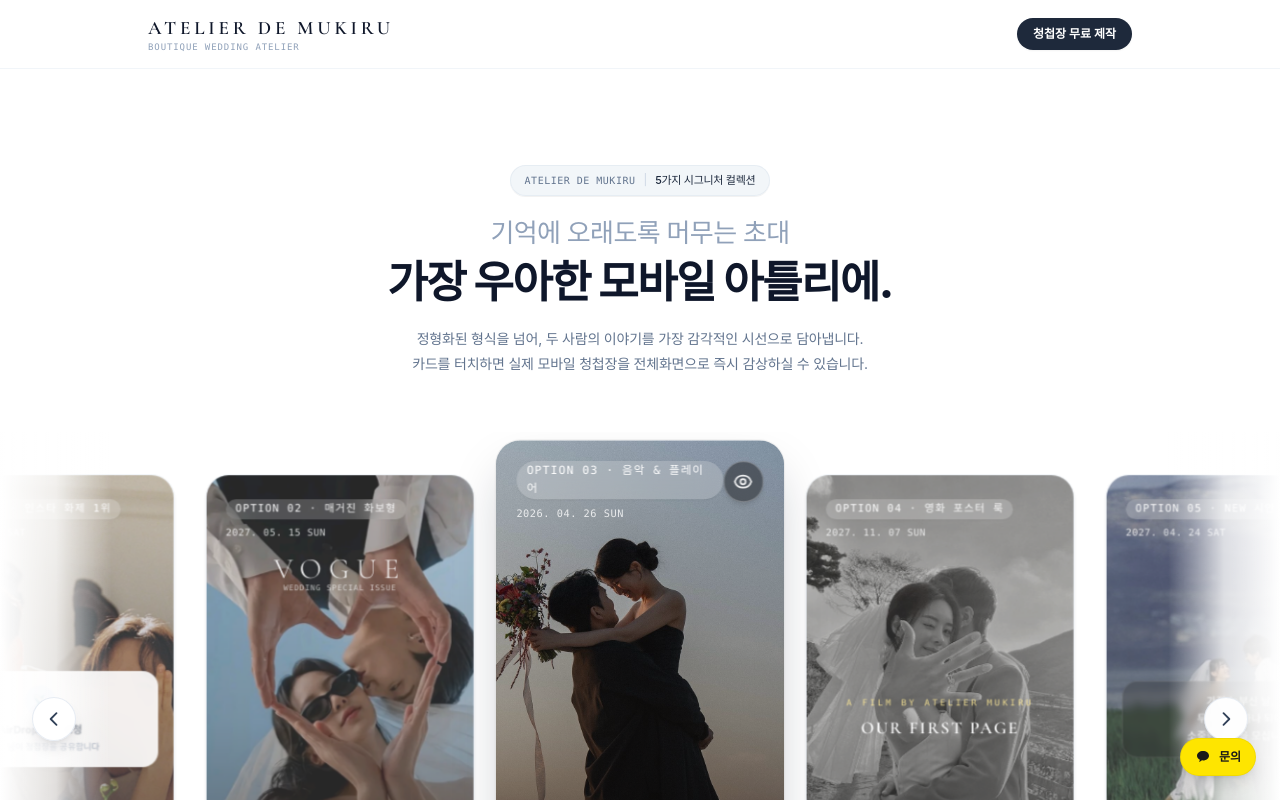
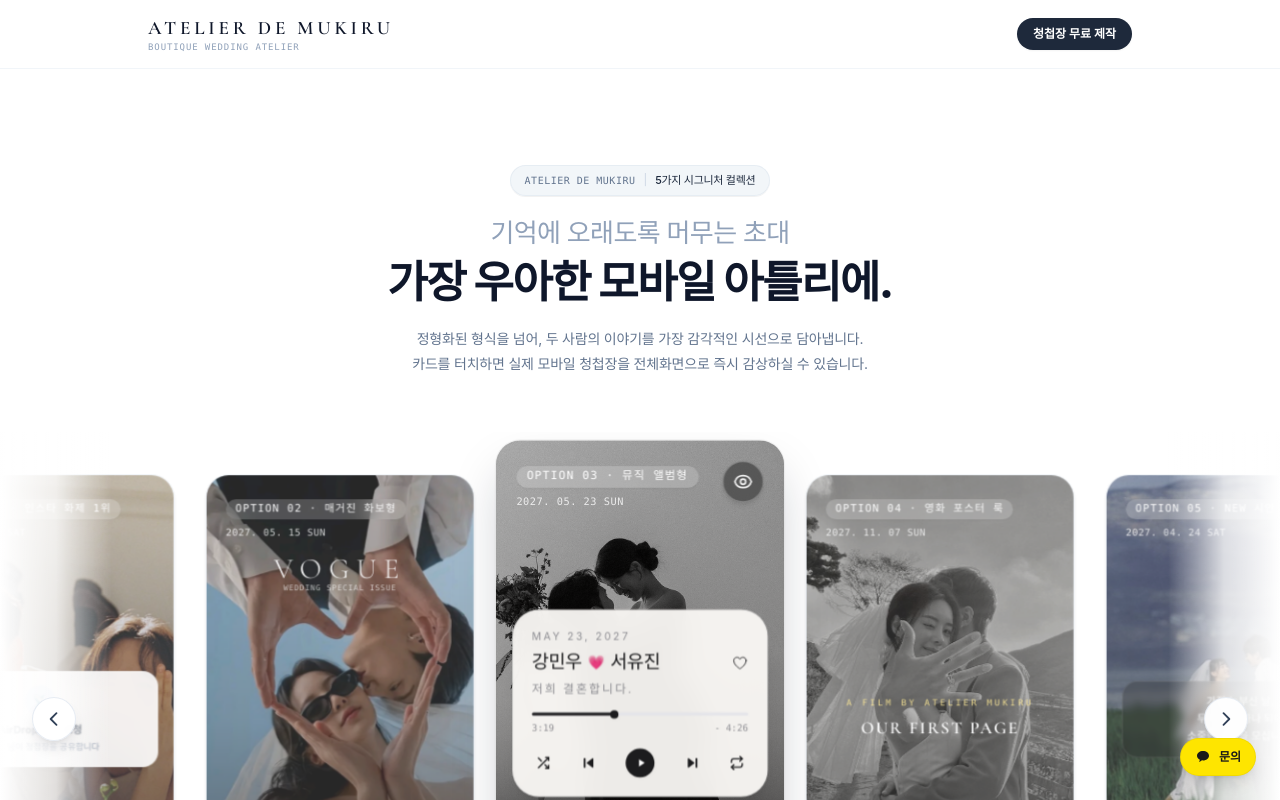
Before and after one commit to yoongunyong/wedding-card, a Next.js app: page / in a window 1280 px wide. Shown: the top 800 px of the page. Built offline with nearby package versions, Linux system fonts and the light colour scheme; a web font is replaced by a local one.

Commit message:
메인화면 시안3 이미지 불일치 수정

```diff
--- a/components/landing/HeroCardSwiper.jsx
+++ b/components/landing/HeroCardSwiper.jsx
@@ -42,11 +42,11 @@ const OFFICIAL_TEMPLATES = [
     category: 'OPTION 03',
     title: '감성 플레이리스트',
     subTitle: 'Wedding Playlist',
-    badge: '음악 & 플레이어',
-    dateText: '2026. 04. 26 SUN',
+    badge: '뮤직 앨범형',
+    dateText: '2027. 05. 23 SUN',
     names: '강민우 · 서유진',
     venue: '빌라드지디 청담',
-    image: '/playlist-couple.png',
+    image: '/samples/main-03-playlist.jpg',
     concept: '미니멀 뮤직 플레이어 카드 & 실시간 BGM',
     accentColor: 'from-stone-950/90 via-stone-900/40 to-transparent',
     type: 'playlist',
@@ -403,7 +403,7 @@ export default function HeroCardSwiper() {
                   <img
                     src={card.image}
                     alt={card.title}
-                    className="absolute inset-0 w-full h-full object-cover transition-transform duration-700 group-hover:scale-105"
+                    className={`absolute inset-0 w-full h-full object-cover transition-transform duration-700 group-hover:scale-105 ${card.type === 'playlist' ? 'grayscale contrast-105' : ''}`}
                     loading="lazy"
                   />
 
@@ -417,7 +417,7 @@ export default function HeroCardSwiper() {
                   {/* 카드 상단 헤더: 옵션 넘버 & 날짜 & 우측 '눈(Eye)' 퀵뷰 버튼 */}
                   <div className="relative z-10 p-4 sm:p-5 flex items-start justify-between">
                     <div>
-                      <span className="inline-block px-2.5 py-0.5 rounded-full bg-white/20 backdrop-blur-md text-[10px] sm:text-[11px] font-mono tracking-widest text-white uppercase shadow-xs">
+                      <span className="inline-block px-2.5 py-0.5 rounded-full bg-white/20 backdrop-blur-md text-[10px] sm:text-[11px] font-mono tracking-widest text-white uppercase shadow-xs whitespace-nowrap">
                         {card.category} · {card.badge}
                       </span>
                       <p className="font-mono text-[10px] text-white/80 tracking-wider mt-1.5">
@@ -471,14 +471,87 @@ export default function HeroCardSwiper() {
                   )}
 
                   {card.type === 'playlist' && (
-                    <div className="absolute inset-x-4 bottom-24 z-10 pointer-events-none">
-                      <div className="bg-black/40 backdrop-blur-md px-3 py-2 rounded-xl border border-white/10">
-                        <div className="flex items-center justify-between text-[9px] font-mono text-white/80 mb-1">
-                          <span>Track 01. Two of Us</span>
-                          <span>02:45</span>
+                    <div className="absolute inset-x-3.5 sm:inset-x-4 top-1/2 -translate-y-1/2 z-10 pointer-events-none">
+                      <div className="bg-[#FAF8F5]/95 backdrop-blur-md p-4 sm:p-4.5 rounded-[26px] shadow-xl border border-stone-200/80 text-left select-none">
+                        {/* 1. 영문 날짜 */}
+                        <span className="text-[10px] font-sans tracking-[0.24em] text-[#8E8E93] font-normal uppercase block mb-1">
+                          MAY 23, 2027
+                        </span>
+
+                        {/* 2. 신랑 💗 신부 (정통 본명조 Noto Serif KR) & 우측 라인 하트 (시안 3 원본 100% 일치) */}
+                        <div className="flex items-center justify-between">
+                          <h4
+                            style={{ fontFamily: "'Noto Serif KR', 'Nanum Myeongjo', serif" }}
+                            className="text-[17px] sm:text-[18px] font-normal text-[#1C1C1E] tracking-tight flex items-center gap-1"
+                          >
+                            <span>강민우</span>
+                            <span className="text-[13px] mx-0.5">💗</span>
+                            <span>서유진</span>
+                          </h4>
+
+                          {/* 시안 3 원본 얇은 미니멀 라인 하트 SVG */}
+                          <svg
+                            className="w-4 h-4 text-[#1C1C1E]"
+                            viewBox="0 0 24 24"
+                            stroke="currentColor"
+                            strokeWidth="1.3"
+                            fill="none"
+                          >
+                            <path strokeLinecap="round" strokeLinejoin="round" d="M21 8.25c0-2.485-2.099-4.5-4.688-4.5-1.935 0-3.597 1.126-4.312 2.733-.715-1.607-2.377-2.733-4.313-2.733C5.1 3.75 3 5.765 3 8.25c0 7.22 9 12 9 12s9-4.78 9-12z" />
+                          </svg>
                         </div>
-                        <div className="w-full h-1 bg-white/20 rounded-full overflow-hidden">
-                          <div className="w-2/3 h-full bg-amber-400 rounded-full" />
+
+                        {/* 3. 실제 시안 3 원본 1줄 서브카피: '저희  결혼합니다.' (자간 0.18em Noto Serif KR) */}
+                        <p
+                          style={{ fontFamily: "'Noto Serif KR', 'Nanum Myeongjo', serif" }}
+                          className="text-[11.5px] text-[#8E8E93] tracking-[0.18em] font-normal mt-1"
+                        >
+                          저희  결혼합니다.
+                        </p>
+
+                        {/* 4. 프로그레스 바 (트랙 높이 3px, 정밀 핸들 점, 시간 3:19 / - 4:26) */}
+                        <div className="mt-3.5">
+                          <div className="relative w-full h-[3px] bg-[#E5E5EA] rounded-full flex items-center">
+                            <div
+                              className="h-full bg-[#1C1C1E] rounded-full relative flex items-center justify-end"
+                              style={{ width: '38%' }}
+                            >
+                              <div className="w-2 h-2 rounded-full bg-[#1C1C1E] shadow-xs shrink-0 -mr-1" />
+                            </div>
+                          </div>
+
+                          <div className="mt-1.5 flex items-center justify-between text-[9px] font-mono text-[#8E8E93]">
+                            <span>3:19</span>
+                            <span>- 4:26</span>
+                          </div>
+                        </div>
+
+                        {/* 5. 실제 시안 3 원본 미디어 컨트롤러 (셔플, 이전곡, 재생 원형 버튼, 다음곡, 반복) 1:1 일치 */}
+                        <div className="mt-3 flex items-center justify-between px-1 text-[#1C1C1E]">
+                          {/* 셔플 */}
+                          <svg className="w-3.5 h-3.5 stroke-current fill-none" strokeWidth="2.2" strokeLinecap="round" strokeLinejoin="round" viewBox="0 0 24 24">
+                            <path d="M16 3h5v5" /><path d="M4 20L21 3" /><path d="M21 16v5h-5" /><path d="M15 15l6 6" /><path d="M4 4l5 5" />
+                          </svg>
+                          {/* 이전곡 */}
+                          <svg className="w-3.5 h-3.5 fill-current" viewBox="0 0 24 24">
+                            <rect x="4" y="4" width="3" height="16" rx="1.2" />
+                            <path d="M20 5.2v13.6a1 1 0 0 1-1.6.8L9.2 12.8a1 1 0 0 1 0-1.6L18.4 4.4a1 1 0 0 1 1.6.8z" />
+                          </svg>
+                          {/* 중앙 재생 원형 버튼 */}
+                          <div className="w-7 h-7 rounded-full bg-[#1C1C1E] text-white flex items-center justify-center shadow-xs">
+                            <svg className="w-3 h-3 fill-current ml-0.5" viewBox="0 0 24 24">
+                              <path d="M8 5v14l11-7z" />
+                            </svg>
+                          </div>
+                          {/* 다음곡 */}
+                          <svg className="w-3.5 h-3.5 fill-current" viewBox="0 0 24 24">
+                            <rect x="17" y="4" width="3" height="16" rx="1.2" />
+                            <path d="M4 5.2v13.6a1 1 0 0 0 1.6.8L14.8 12.8a1 1 0 0 0 0-1.6L5.6 4.4A1 1 0 0 0 4 5.2z" />
+                          </svg>
+                          {/* 반복 */}
+                          <svg className="w-3.5 h-3.5 stroke-current fill-none" strokeWidth="2.2" strokeLinecap="round" strokeLinejoin="round" viewBox="0 0 24 24">
+                            <path d="M17 1l4 4-4 4" /><path d="M3 11V9a4 4 0 0 1 4-4h14" /><path d="M7 23l-4-4 4-4" /><path d="M21 13v2a4 4 0 0 1-4 4H3" />
+                          </svg>
                         </div>
                       </div>
                     </div>
```
Also changed, not shown: 1 other file (tests, documents, lock files or other folders).
